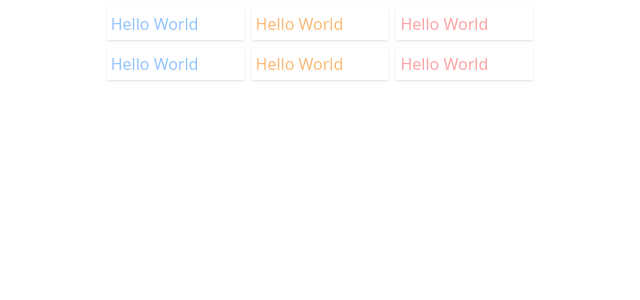
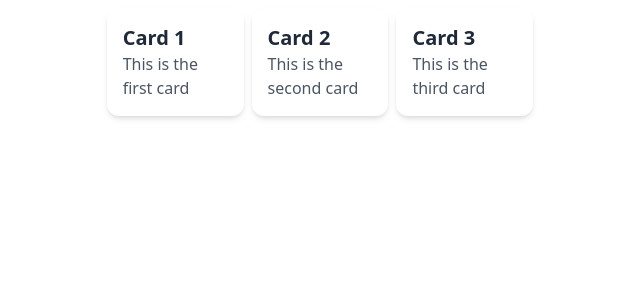
Before and after one commit to indraargamuria/L001_TailwindMockup, a Next.js app: page / in a window 1280 px wide. Shown: the top 300 px of the page, without its empty margins (320-960 px from the left). Built offline with nearby package versions, Linux system fonts and the light colour scheme.

Commit message:
Add Reusable Component

```diff
--- a/src/app/globals.css
+++ b/src/app/globals.css
@@ -1,3 +1,7 @@
 @tailwind base;
 @tailwind components;
 @tailwind utilities;
+
+.card {
+    @apply rounded shadow text-gray-600 p-1;
+}
--- a/src/app/page.tsx
+++ b/src/app/page.tsx
@@ -1,6 +1,8 @@
 import Image from "next/image";
 //import styles from "./page.module.css";
 import './globals.css' // adjust path if needed
+import { Card } from '@/components/Card';
+import { cards } from '@/data/dummydata';
 
 export default function Home() {
   return (
@@ -8,12 +10,13 @@ export default function Home() {
       <div className="flex grid grid-cols-3 mt-2">
         <div></div>
         <div className="flex grid grid-cols-3 gap-2">
-          <div className="text-blue-300 shadow p-1">Hello World</div>
-          <div className="text-orange-300 shadow p-1">Hello World</div>
-          <div className="text-red-300 shadow p-1">Hello World</div>
-          <div className="text-blue-300 shadow p-1">Hello World</div>
-          <div className="text-orange-300 shadow p-1">Hello World</div>
-          <div className="text-red-300 shadow p-1">Hello World</div>
+          {/* <div className="card">
+            <img src="https://picsum.photos/1000" alt="" />
+            <span>a</span>
+          </div> */}
+          {cards.map((card, index) => (
+            <Card key={index} title={card.title} description={card.description} />
+          ))}
         </div>
         <div></div>
       </div>
--- /dev/null
+++ b/src/components/Card/Card.tsx
@@ -0,0 +1,14 @@
+// components/Card/Card.tsx
+type CardProps = {
+    title: string;
+    description: string;
+  };
+
+  export default function Card({ title, description }: CardProps) {
+    return (
+      <div className="rounded-xl shadow-md p-4 bg-white">
+        <h2 className="text-xl font-bold text-gray-800">{title}</h2>
+        <p className="text-gray-600 dark:text-gray-300">{description}</p>
+      </div>
+    );
+  }
--- /dev/null
+++ b/src/components/Card/index.ts
@@ -0,0 +1 @@
+export { default as Card } from './Card';
--- /dev/null
+++ b/src/data/dummydata.ts
@@ -0,0 +1,5 @@
+export const cards = [
+    { title: "Card 1", description: "This is the first card" },
+    { title: "Card 2", description: "This is the second card" },
+    { title: "Card 3", description: "This is the third card" },
+  ];
```
